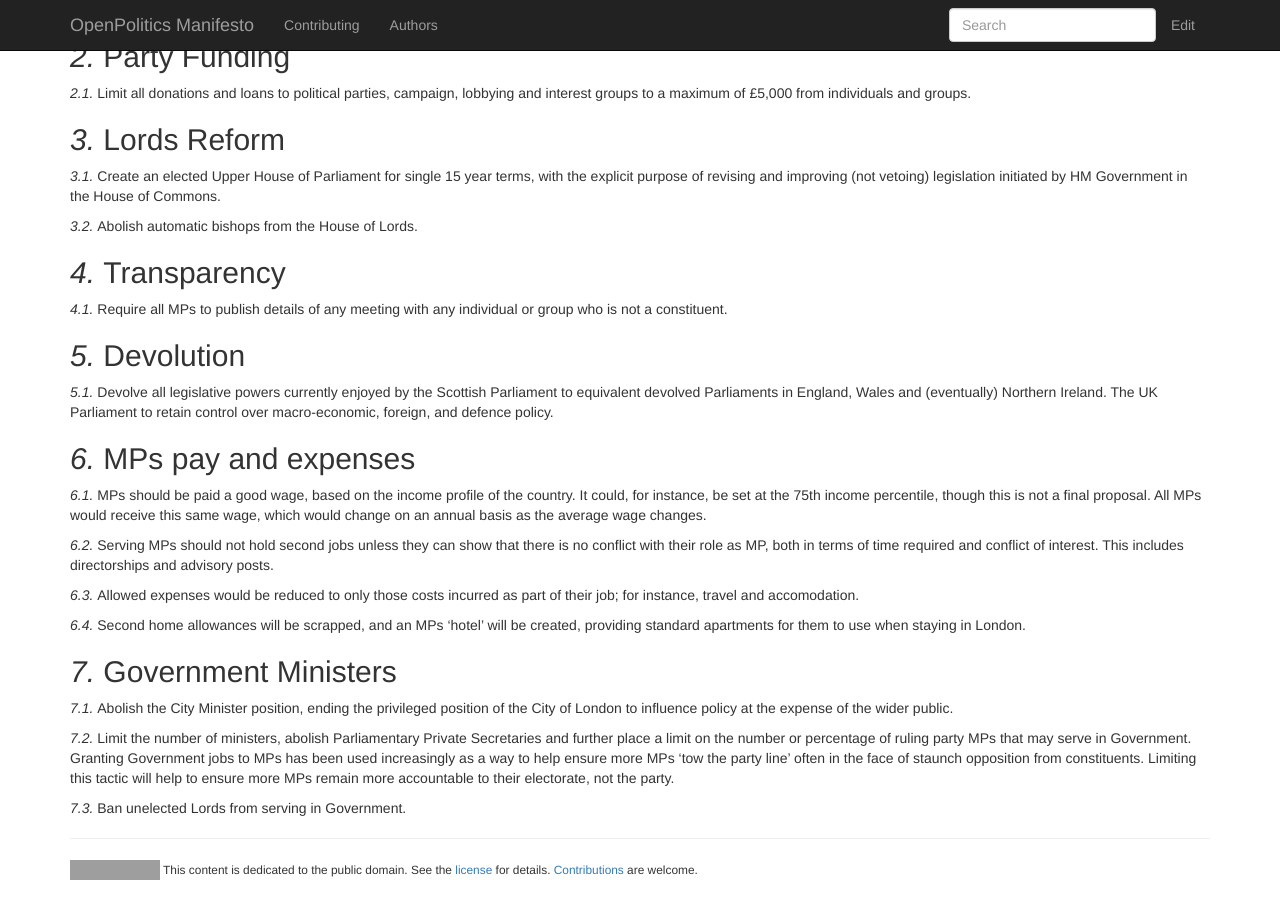
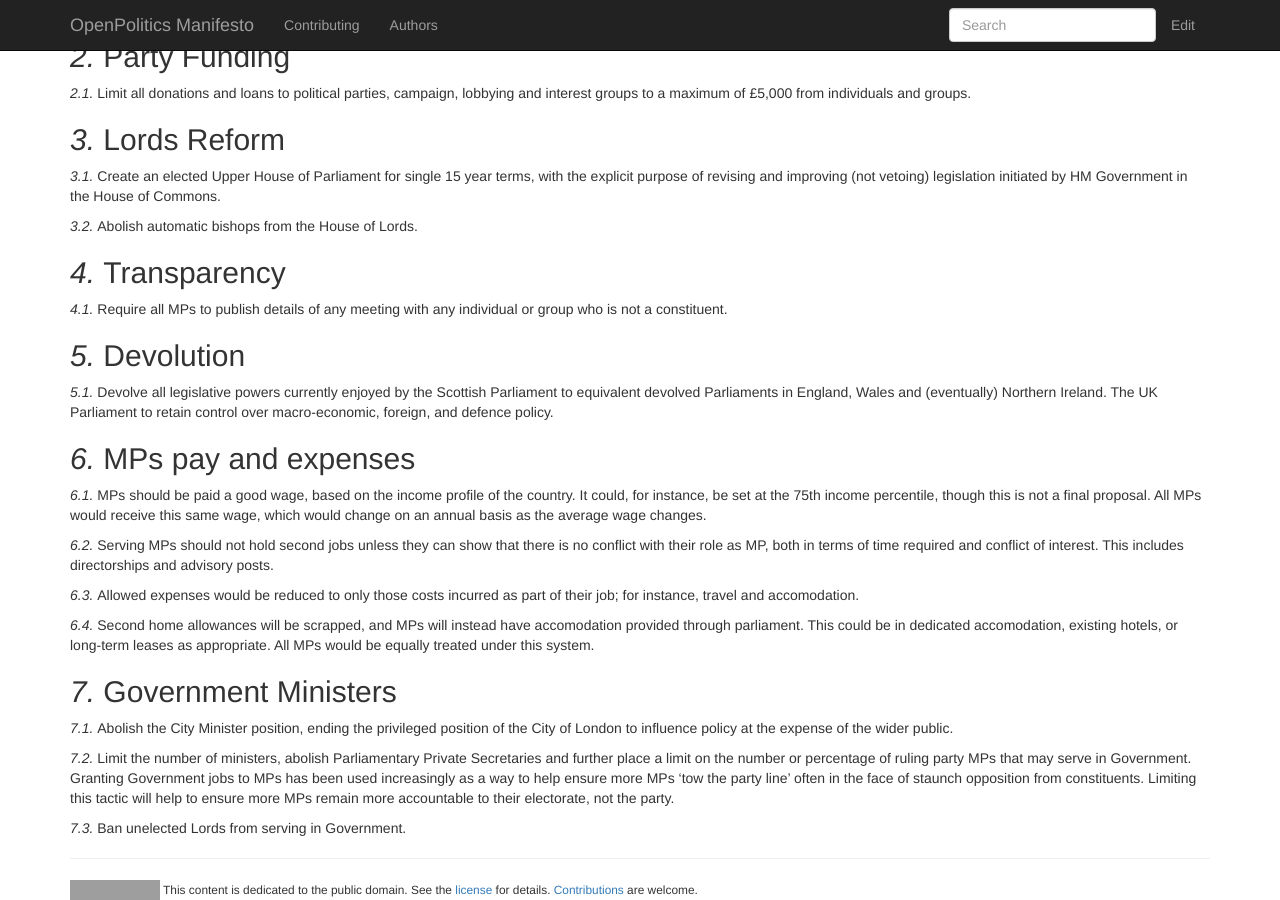
Before and after one commit to openpolitics/manifesto, a Jekyll site: the page built from democracy.md, in a window 1280 px wide and 900 px high, scrolled down 568 px. Built offline with Jekyll 4.4.1, drawn with Linux system fonts in a browser that asks for light colours; nearby versions of some CDN libraries; grey boxes are pictures that could not be loaded.

Commit message:
update MP accomodation section

```diff
--- a/democracy.md
+++ b/democracy.md
@@ -52,7 +52,7 @@ Serving MPs should not hold second jobs unless they can show that there is no co
 
 Allowed expenses would be reduced to only those costs incurred as part of their job; for instance, travel and accomodation.
 
-Second home allowances will be scrapped, and an MPs 'hotel' will be created, providing standard apartments for them to use when staying in London.
+Second home allowances will be scrapped, and MPs will instead have accomodation provided through parliament. This could be in dedicated accomodation, existing hotels, or long-term leases as appropriate. All MPs would be equally treated under this system.
 
 ## Government Ministers
 
```
